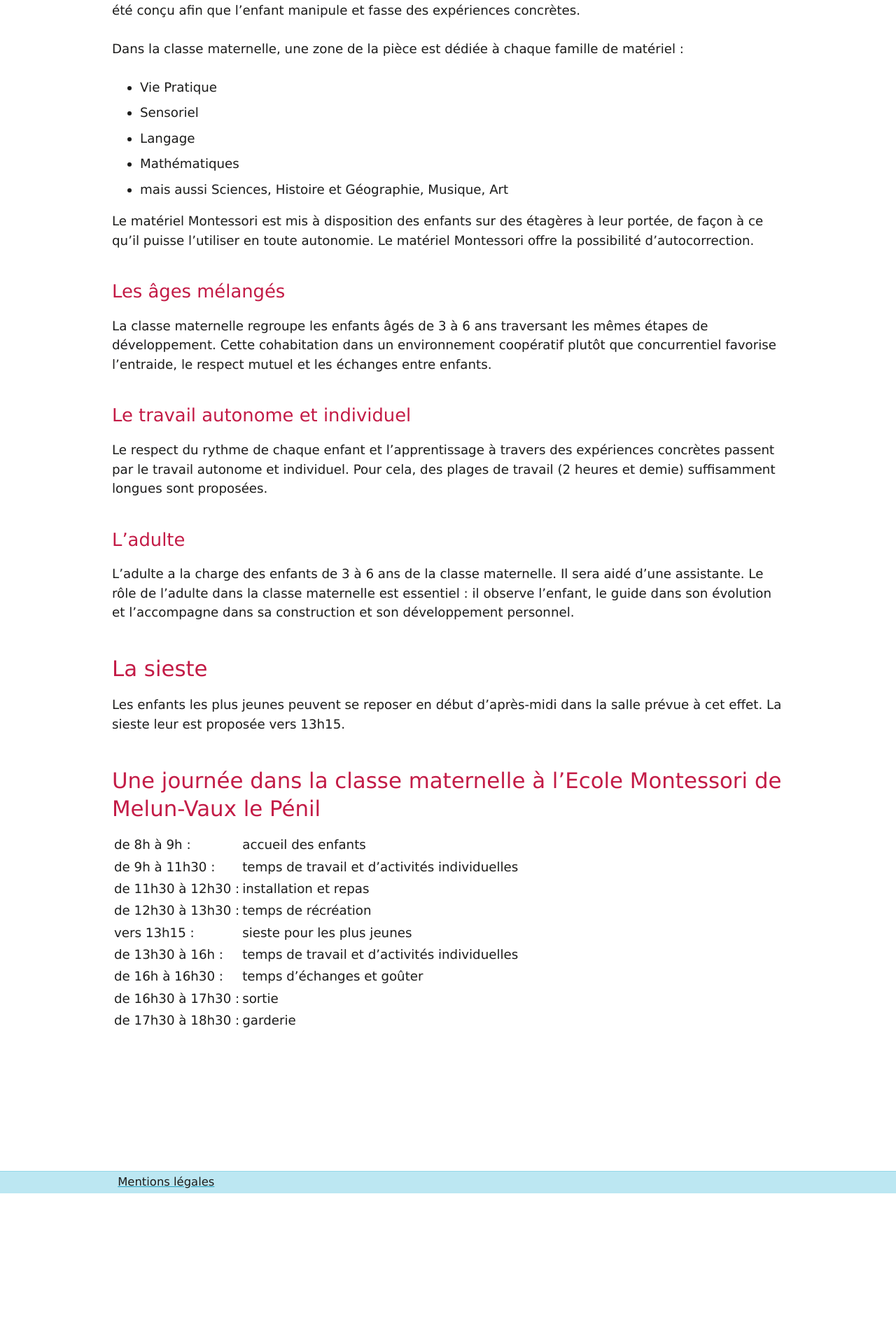
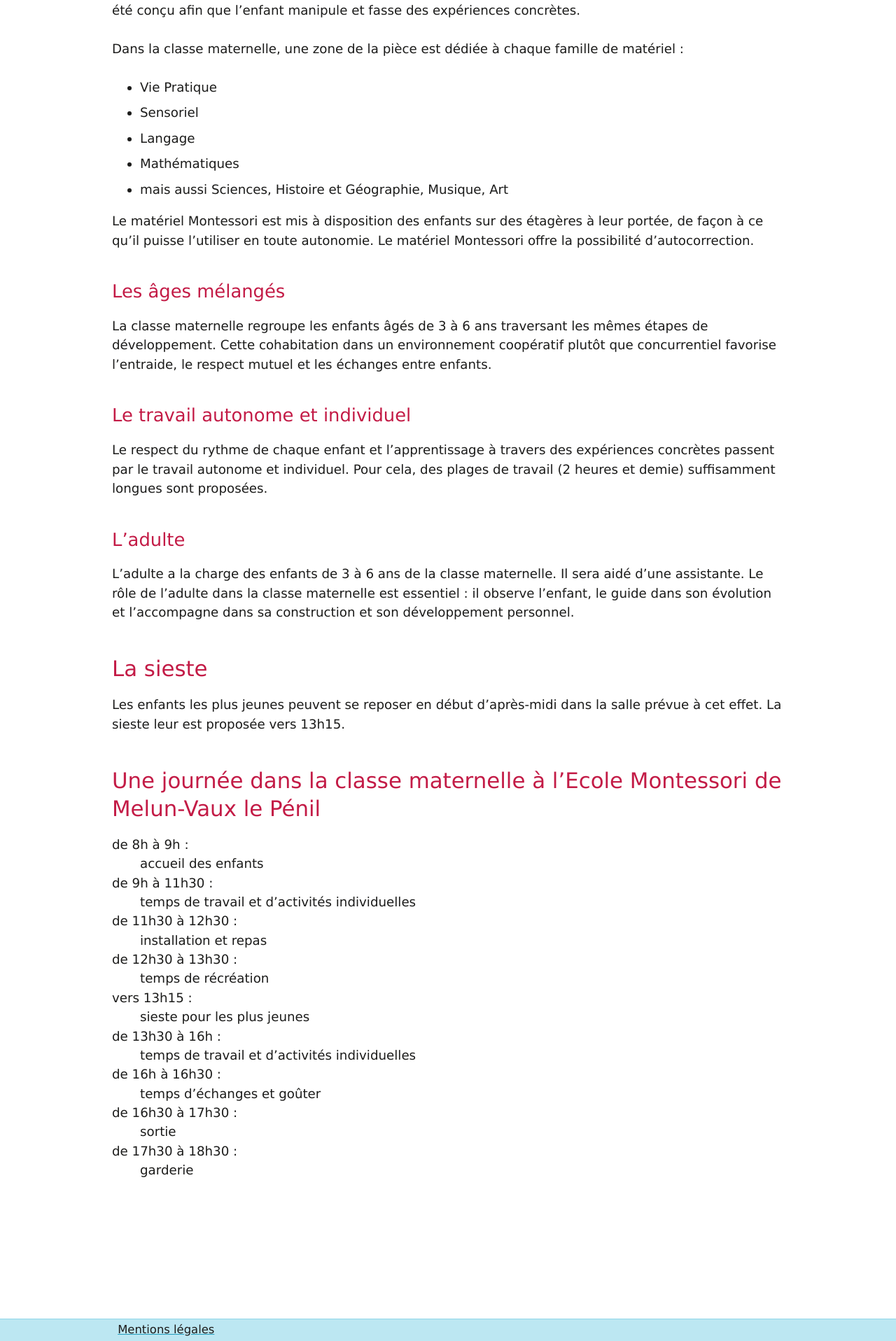
Before and after one commit to montessori-melun/montessori-melun.github.io, a Jekyll site: the page built from classes/maternelle.md, in a window 1280 px wide. Shown: the part 1028-2944 px from the top of the page at 70% size. Built offline with Jekyll 4.4.1, drawn with Linux system fonts in a browser that asks for light colours; before the commit the page ends 2733 px from its top, so only the background shows below that.

```diff
--- a/classes/maternelle.md
+++ b/classes/maternelle.md
@@ -51,12 +51,29 @@ Les enfants les plus jeunes peuvent se reposer en début d’après-midi dans la
 
 # Une journée dans la classe maternelle à l’Ecole Montessori de Melun-Vaux le Pénil
 
-|de 8h à 9h :|accueil des enfants|
-|de 9h à 11h30 :|temps de travail et d’activités individuelles|
-|de 11h30 à 12h30 :|installation et repas|
-|de 12h30 à 13h30 :|temps de récréation|
-|vers 13h15 :|sieste pour les plus jeunes|
-|de 13h30 à 16h :|temps de travail et d’activités individuelles|
-|de 16h à 16h30 :|temps d’échanges et goûter|
-|de 16h30 à 17h30 :|sortie|
-|de 17h30 à 18h30 :|garderie|
+de 8h à 9h :
+: accueil des enfants
+
+de 9h à 11h30 :
+: temps de travail et d’activités individuelles
+
+de 11h30 à 12h30 :
+: installation et repas
+
+de 12h30 à 13h30 :
+: temps de récréation
+
+vers 13h15 :
+: sieste pour les plus jeunes
+
+de 13h30 à 16h :
+: temps de travail et d’activités individuelles
+
+de 16h à 16h30 :
+: temps d’échanges et goûter
+
+de 16h30 à 17h30 :
+: sortie
+
+de 17h30 à 18h30 :
+: garderie
```
Also changed, not shown: classes/elementaire.md (+23 -8 lines).
